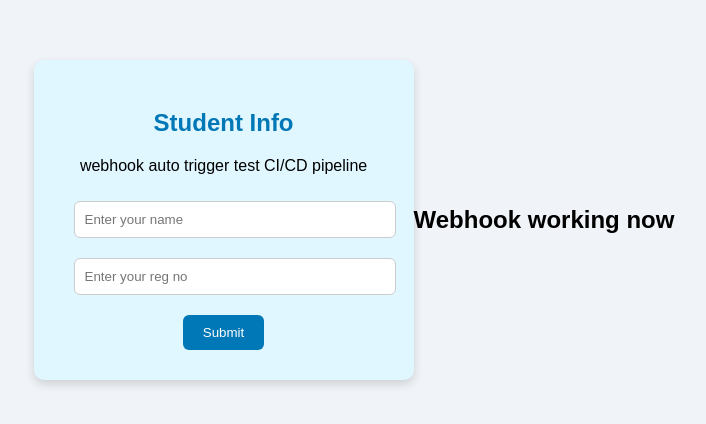
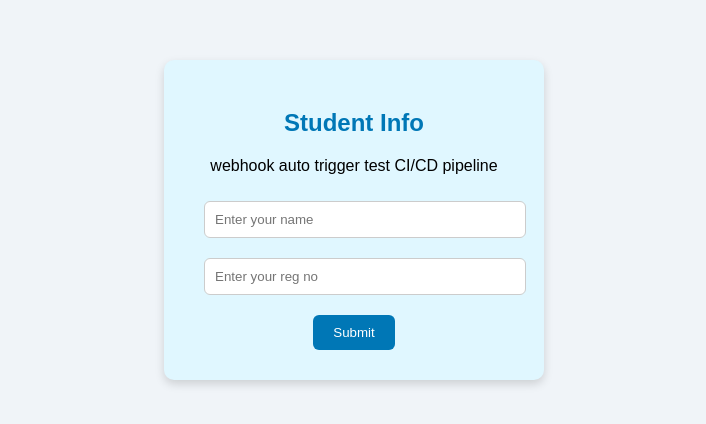
Before and after one commit to NOOR-UL-AIN037/DevOPsSampleProject, a plain HTML site: page ProjectForm/index.html in a window 1280 px wide. Shown: the part 180-604 px from the top of the page, without its empty margins (286-992 px from the left). Drawn offline with Linux system fonts and the light colour scheme.

Commit message:
checking working

```diff
--- a/ProjectForm/index.html
+++ b/ProjectForm/index.html
@@ -67,4 +67,3 @@
   </div>
 </body>
 </html>
-<h2>Webhook working now</h2>
```
